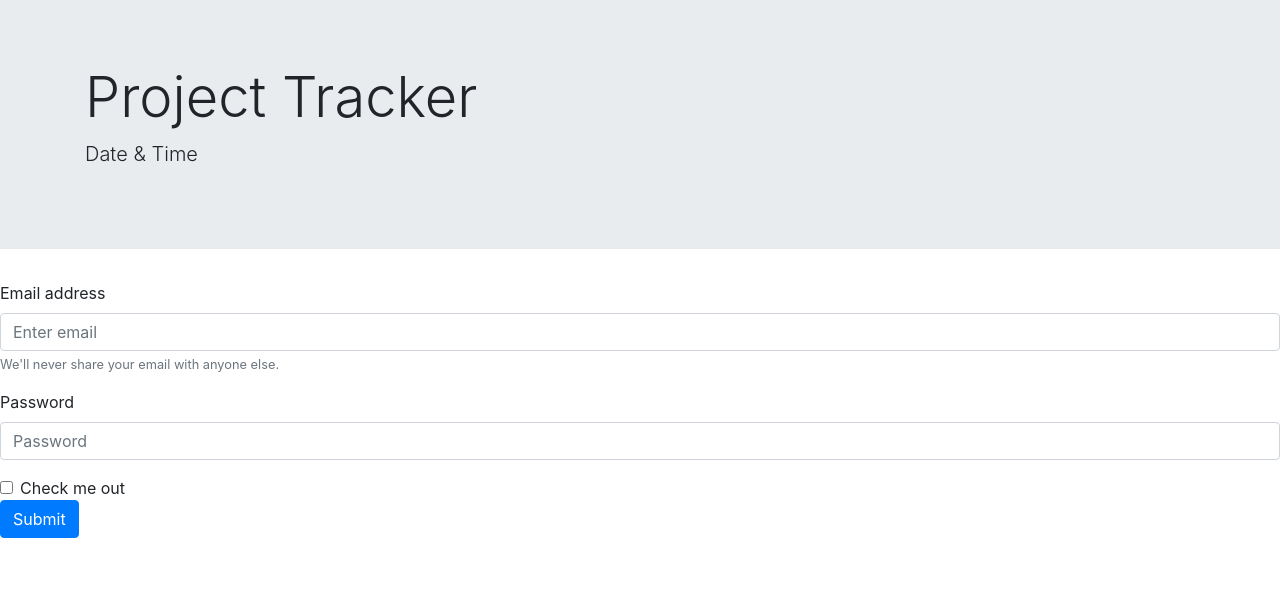
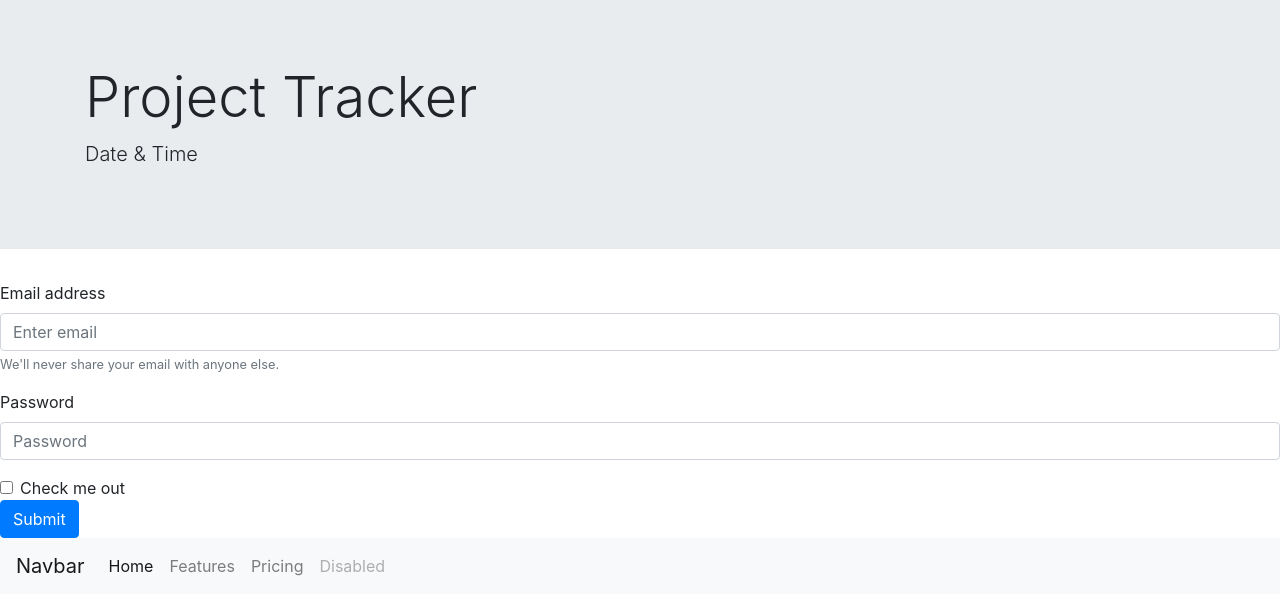
Before and after one commit to Sharon1106/project-tracker, a plain HTML site: page index.html in a window 1280 px wide. Drawn offline with nearby package versions, Linux system fonts and the light colour scheme.

Commit message:
added nav bar

```diff
--- a/index.html
+++ b/index.html
@@ -34,7 +34,28 @@
         </div>
         <button type="submit" class="btn btn-primary">Submit</button>
       </form>
-
+      <nav class="navbar navbar-expand-lg navbar-light bg-light">
+        <a class="navbar-brand" href="#">Navbar</a>
+        <button class="navbar-toggler" type="button" data-toggle="collapse" data-target="#navbarNav" aria-controls="navbarNav" aria-expanded="false" aria-label="Toggle navigation">
+          <span class="navbar-toggler-icon"></span>
+        </button>
+        <div class="collapse navbar-collapse" id="navbarNav">
+          <ul class="navbar-nav">
+            <li class="nav-item active">
+              <a class="nav-link" href="#">Home <span class="sr-only">(current)</span></a>
+            </li>
+            <li class="nav-item">
+              <a class="nav-link" href="#">Features</a>
+            </li>
+            <li class="nav-item">
+              <a class="nav-link" href="#">Pricing</a>
+            </li>
+            <li class="nav-item">
+              <a class="nav-link disabled" href="#">Disabled</a>
+            </li>
+          </ul>
+        </div>
+      </nav>
 
 
 
```
